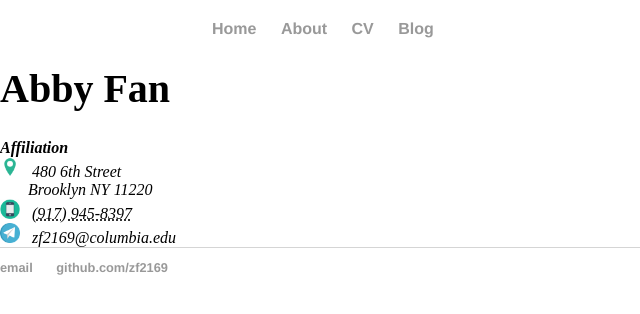
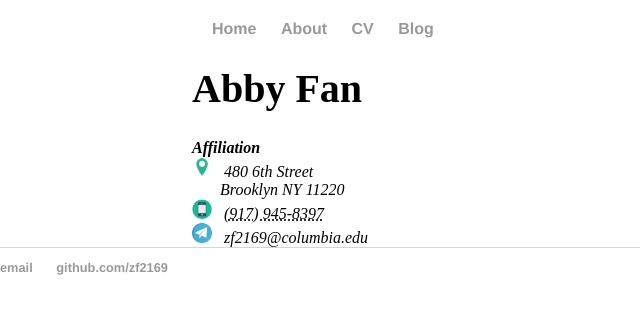
Before and after one commit to zf2169/zf2169.github.io, a Jekyll site: the page built from cv/index.html, in a window 1280 px wide. Shown: the top 314 px of the page, without its empty margins (0-640 px from the left). Built offline with Jekyll 4.4.1, drawn with Linux system fonts in a browser that asks for light colours.

Commit message:
Update main.css

```diff
--- a/css/main.css
+++ b/css/main.css
@@ -52,3 +52,6 @@ ul.posts { margin: 20px auto 40px; font-size: 1.5em; }
 ul.posts li { list-style: none; }
 
 img.avatar { margin-bottom: 30px; margin-right: 10px;}
+
+/*CV*/
+.cv { width: 70%; margin: 0 auto; }
```
